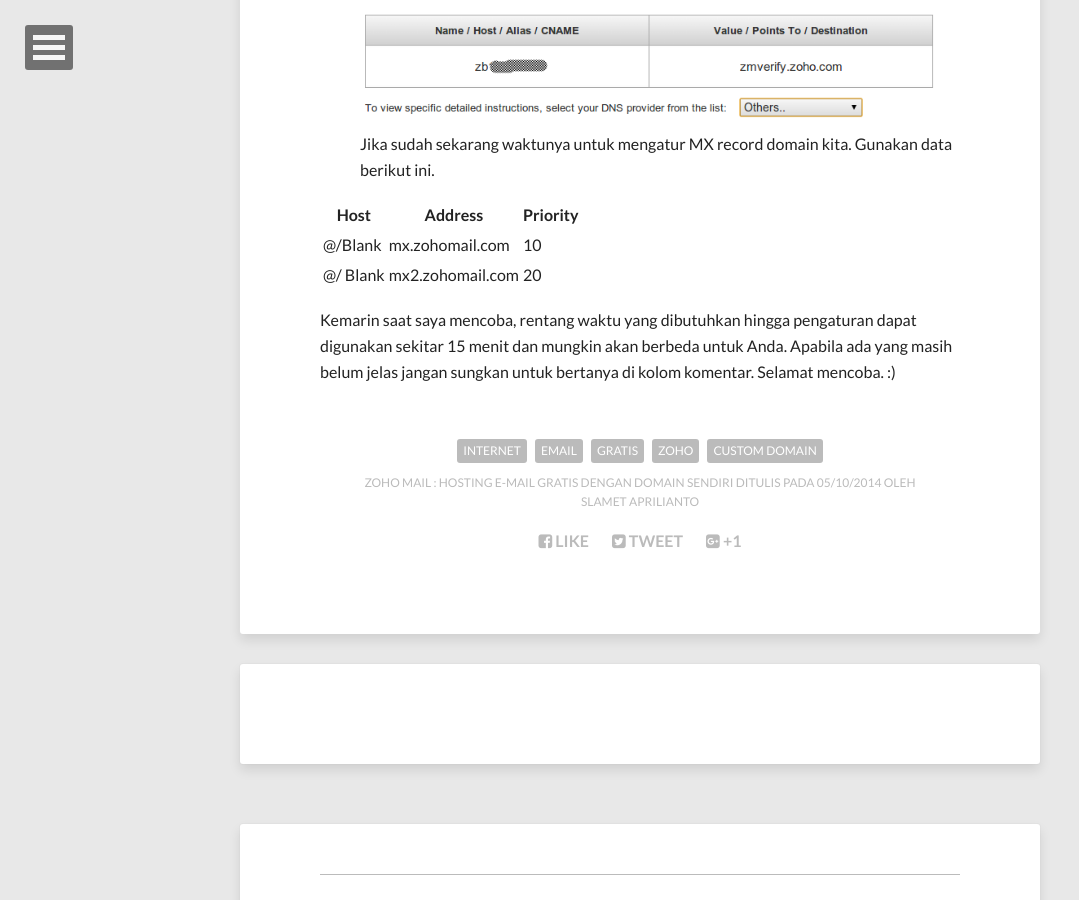
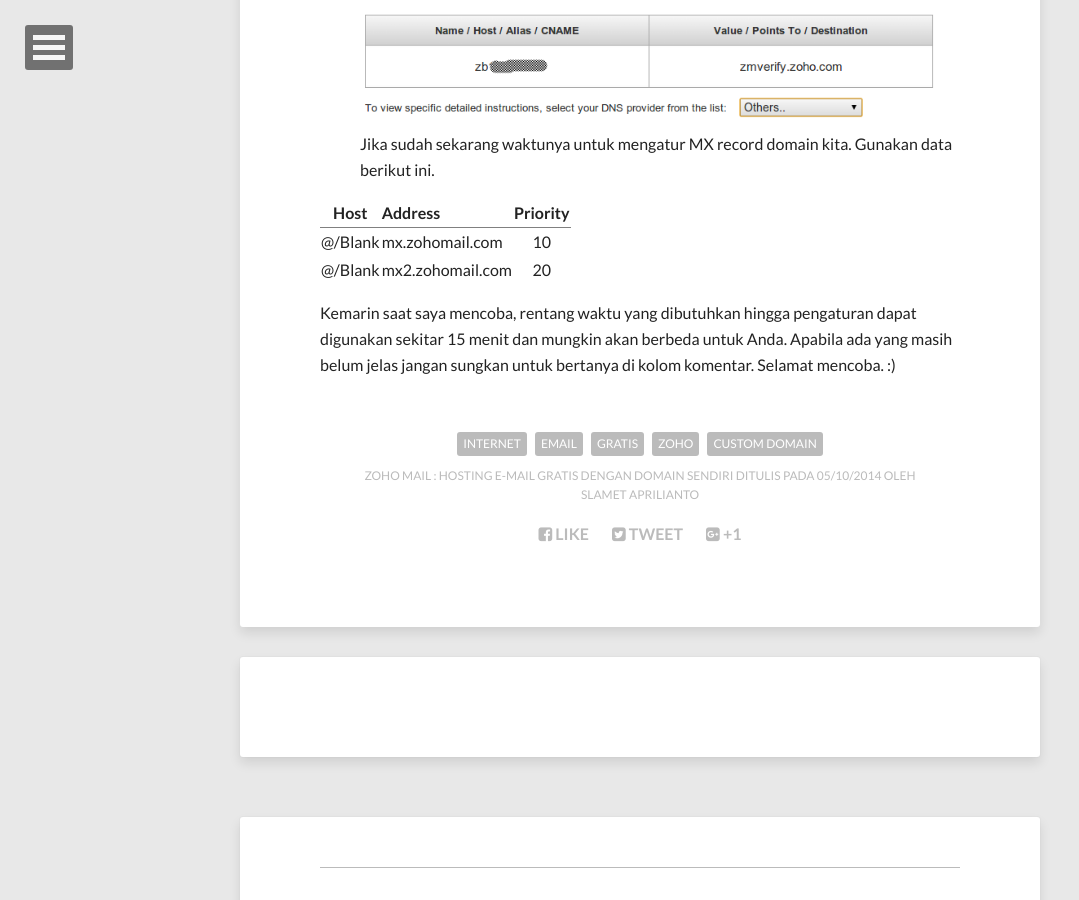
Before and after one commit to slamath/slamath.github.io, a Jekyll site: the page built from _posts/2014-10-05-zoho-mail-hosting-email-gratis.md, in a window 1280 px wide and 900 px high, scrolled down 2321 px. Shown: the whole window, without its empty margins (0-1079 px from the left). Built offline with Jekyll 4.4.1, drawn with Linux system fonts in a browser that asks for light colours; nearby versions of some CDN libraries; comment, search, counter and statistics services are not loaded.

Commit message:
Initial commit

```diff
--- a/_posts/2014-10-05-zoho-mail-hosting-email-gratis.md
+++ b/_posts/2014-10-05-zoho-mail-hosting-email-gratis.md
@@ -24,11 +24,11 @@
 ![Daftar Harga]({{site.url}}/images/post/zohomail-5.png)
 Jika sudah sekarang waktunya untuk mengatur MX record domain kita. Gunakan data berikut ini.
 
-|Host | Address |Priority|
-|-----|---------|--------|
-|@/Blank |mx.zohomail.com|10|
-|@/ Blank |mx2.zohomail.com|20|
-
+|Host    | Address         |Priority  |
+|:-----: |:---------       |:--------:|
+|@/Blank |mx.zohomail.com  |10        |
+|@/Blank |mx2.zohomail.com |20        |
+{: rules="groups"}
 
 Kemarin saat saya mencoba, rentang waktu yang dibutuhkan hingga pengaturan dapat digunakan sekitar 15 menit dan mungkin akan berbeda untuk Anda.
 Apabila ada yang masih belum jelas jangan sungkan untuk bertanya di kolom komentar. Selamat mencoba. :)
```
